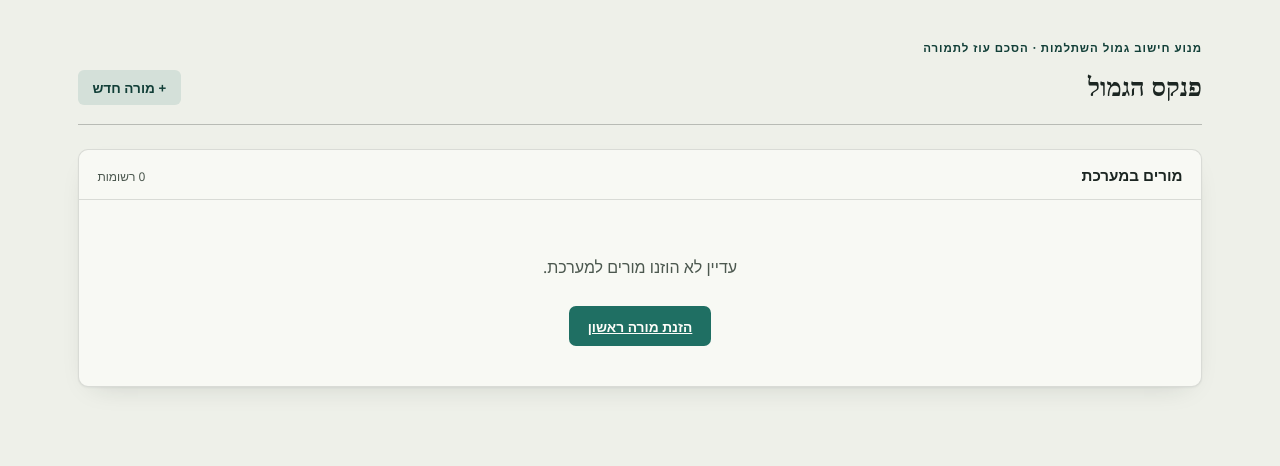
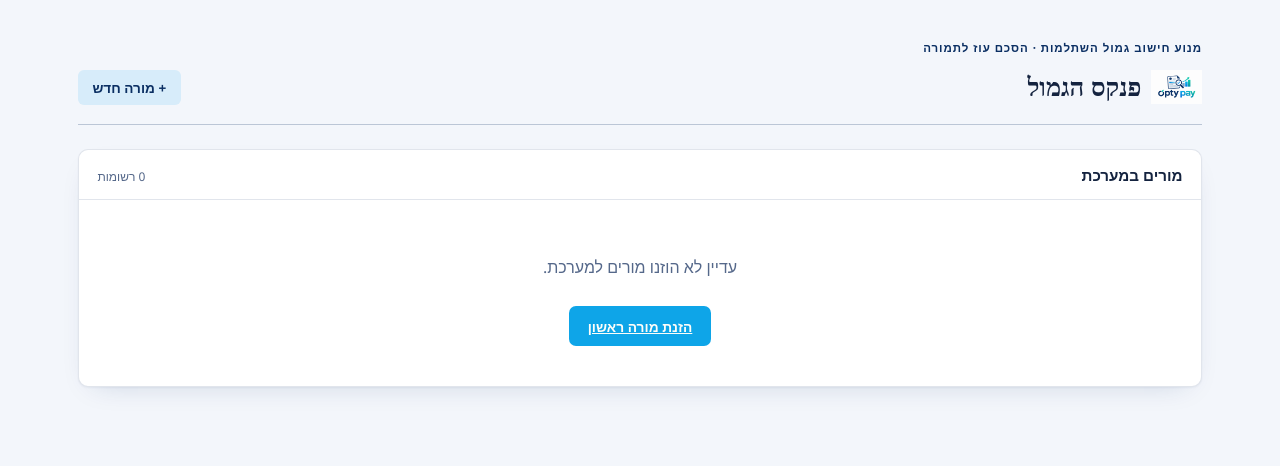
Before and after one commit to Rivka-Man/salary-engine, a Flask app: page / in a window 1280 px wide. Shown: the top 466 px of the page. Run offline with Flask 3, Linux system fonts and the light colour scheme; data that the repository does not hold is empty; some libraries are stand-ins or nearby versions.

Commit message:
Rebrand to OptyPay: apply logo colors, embed logo in both headers
User supplied the OptyPay logo (navy/blue/teal-green gradient) and
asked to integrate it and adapt the app's colors to match.

Sampled the actual logo pixels (PIL) rather than guessing hex values:
navy ~#0B2F63 (document icon, wordmark), blue ~#0EA5E8 (checkmark,
mid bars, "opty"->"pay" gradient start), teal-green ~#14BFA8 (arrow,
tallest bar, gradient end).

base.html (admin): --accent/--accent-ink retargeted from the old green
to blue/navy; --good retargeted to the teal-green so "success" chips
stay visually distinct from the blue "accent" color; --ink/--paper
shifted from warm gray-green to a cool navy-tinted neutral. --warn/
--critical left untouched (semantic colors unrelated to brand).

my_base.html (personal wizard): --gold slot repointed to navy (was
amber/gold - now the "active step"/primary-emphasis color), --teal
slot repointed to blue (was dark teal - now links/buttons/dropzones),
and a new --brand-teal (the logo's actual teal-green) added for
"done"/completed states (journey dots, puzzle-panel pieces) so all
three logo hues are represented with distinct meaning: navy = active/
primary, blue = interactive, teal-green = completed/success.

Added static/logo.png (Flask's default /static route) and embedded it
in both headers (base.html's masthead brand link, my_base.html's
brandbar) via <img>, replacing the plain-text/seal-circle brand marks.
Kept existing Hebrew page copy ("פנקס הגמול" / "גמולי השתלמות עוז
לתמורה") alongside the logo - did not rename the product to "OptyPay"
in text, since that's a separate identity decision the user didn't
explicitly ask for.

Verified visually (both the admin teacher_detail page and the personal
wizard intro/summary screens) and via T001 regression (unaffected -
pure CSS/asset change).

```diff
--- a/templates/base.html
+++ b/templates/base.html
@@ -6,22 +6,23 @@
 <title>{% block title %}פנקס הגמול{% endblock %}</title>
 <style>
   :root {
-    --ink: #1c2622;
-    --ink-soft: #4c584f;
-    --paper: #eef0e9;
-    --paper-raised: #f8f9f4;
-    --line: rgba(28,38,34,0.14);
-    --line-strong: rgba(28,38,34,0.26);
-    --accent: #1f6f63;
-    --accent-ink: #123f38;
-    --accent-soft: rgba(31,111,99,0.12);
-    --good: #3c7d4f;
-    --good-soft: rgba(60,125,79,0.14);
+    /* פלטת OptyPay: נייבי לזהות/הדגשה, כחול לפעולות, טורקיז ל"תקין"/הצלחה */
+    --ink: #14233F;
+    --ink-soft: #55688A;
+    --paper: #F3F6FB;
+    --paper-raised: #FFFFFF;
+    --line: rgba(11,47,99,0.12);
+    --line-strong: rgba(11,47,99,0.24);
+    --accent: #0EA5E8;
+    --accent-ink: #0B2F63;
+    --accent-soft: rgba(14,165,232,0.12);
+    --good: #0E9E84;
+    --good-soft: rgba(14,158,132,0.14);
     --warn: #9c6f1f;
     --warn-soft: rgba(156,111,31,0.14);
     --critical: #a3392c;
     --critical-soft: rgba(163,57,44,0.13);
-    --shadow: 0 1px 2px rgba(28,38,34,0.05), 0 10px 28px -16px rgba(28,38,34,0.22);
+    --shadow: 0 1px 2px rgba(11,47,99,0.05), 0 10px 28px -16px rgba(11,47,99,0.22);
   }
   * { box-sizing: border-box; }
   body {
@@ -40,7 +41,8 @@
   .masthead { display: flex; flex-direction: column; gap: 0.9rem; padding-bottom: 1.25rem; border-bottom: 1px solid var(--line-strong); }
   .eyebrow { font-size: 0.72rem; letter-spacing: 0.08em; color: var(--accent-ink); text-transform: uppercase; font-weight: 600; }
   .masthead-row { display: flex; justify-content: space-between; align-items: center; flex-wrap: wrap; gap: 0.75rem 1.5rem; }
-  .brand { font-size: 1.6rem; font-weight: 600; text-decoration: none; color: var(--ink); }
+  .brand { display: flex; align-items: center; gap: 0.6rem; font-size: 1.6rem; font-weight: 600; text-decoration: none; color: var(--ink); }
+  .brand img { height: 34px; width: auto; }
   .top-nav a {
     text-decoration: none; font-size: 0.85rem; font-weight: 600; color: var(--accent-ink);
     background: var(--accent-soft); padding: 0.5rem 0.9rem; border-radius: 6px;
@@ -131,9 +133,9 @@
     <div class="eyebrow">מנוע חישוב גמול השתלמות · הסכם עוז לתמורה</div>
     <div class="masthead-row">
       {% if hide_admin_nav %}
-      <span class="brand display">פנקס הגמול</span>
+      <span class="brand display"><img src="{{ url_for('static', filename='logo.png') }}" alt="OptyPay"> פנקס הגמול</span>
       {% else %}
-      <a href="{{ url_for('index') }}" class="brand display">פנקס הגמול</a>
+      <a href="{{ url_for('index') }}" class="brand display"><img src="{{ url_for('static', filename='logo.png') }}" alt="OptyPay"> פנקס הגמול</a>
       <nav class="top-nav"><a href="{{ url_for('new_teacher') }}">+ מורה חדש</a></nav>
       {% endif %}
     </div>
```
Also changed, not shown: templates/my_base.html (+13 -11 lines), static/logo.png (added).
